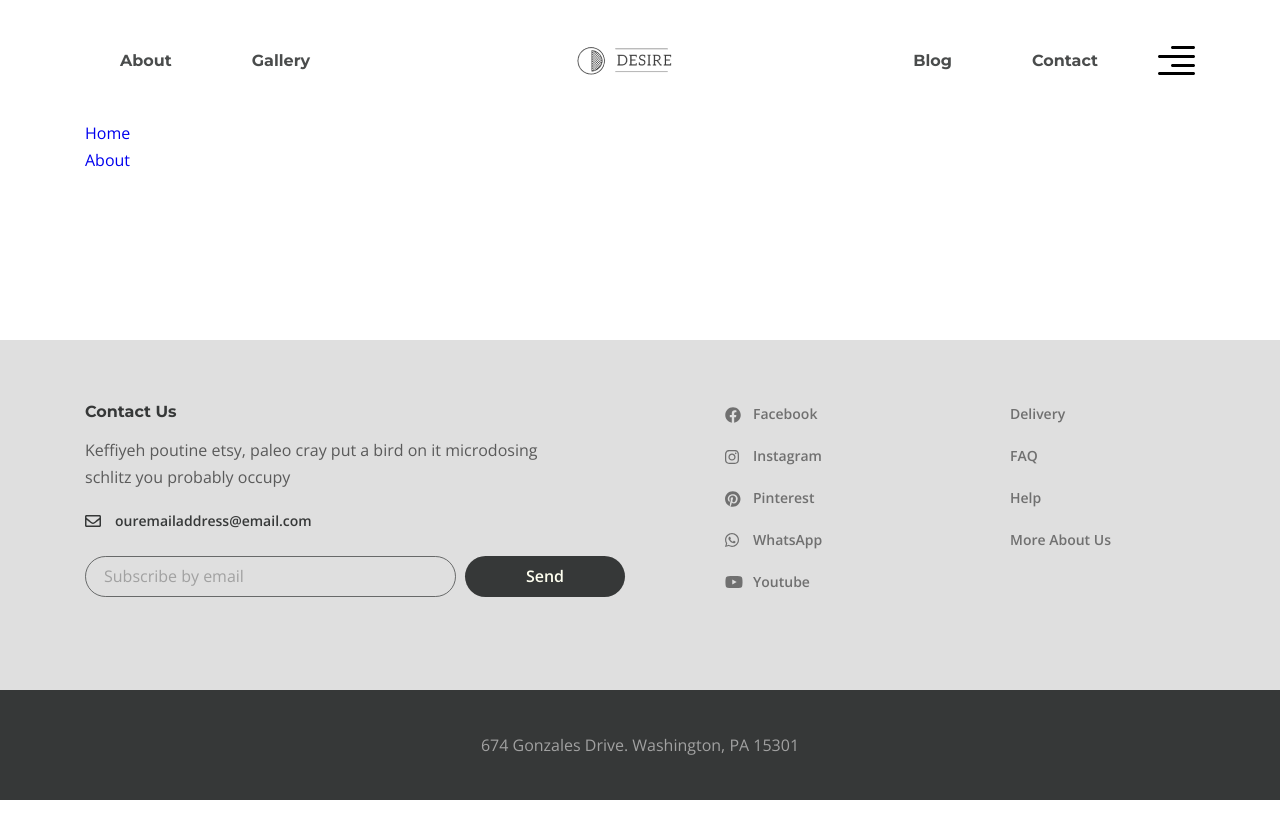
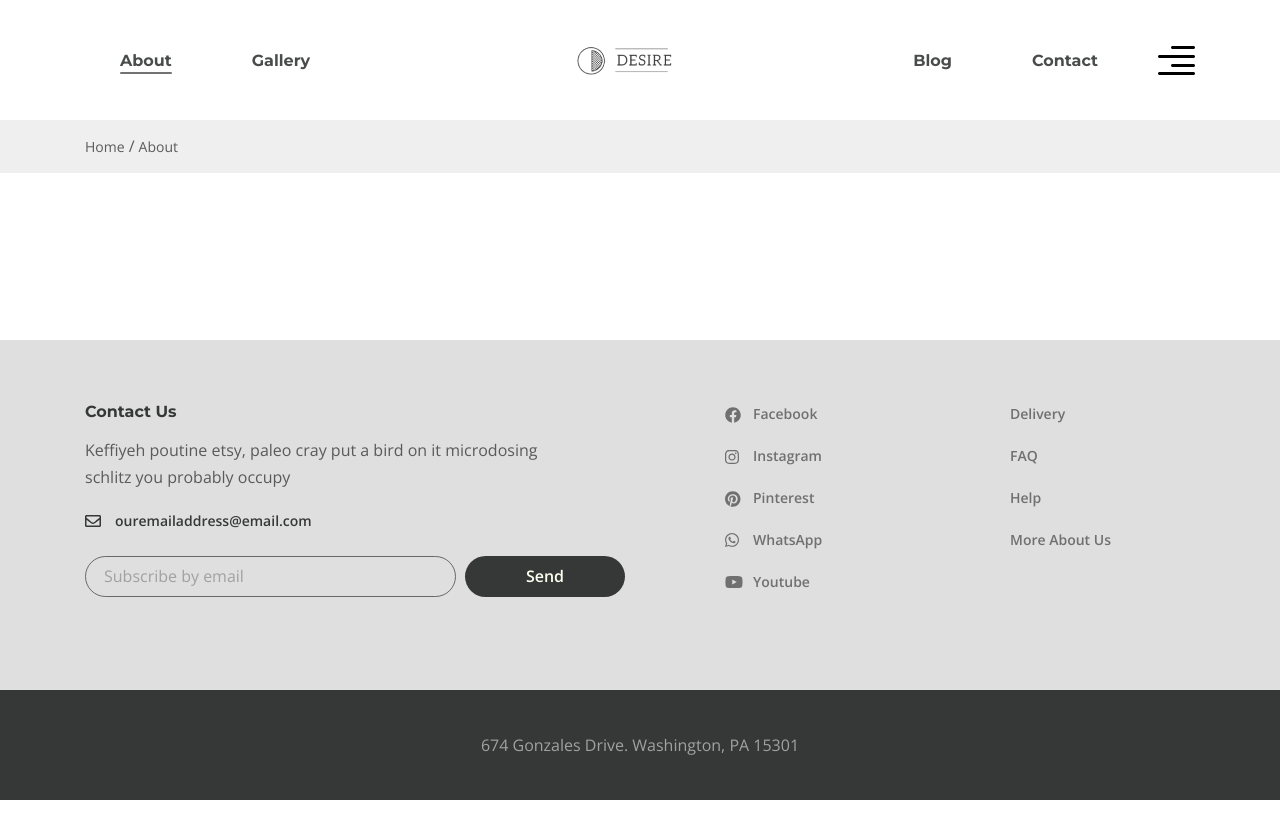
Before and after one commit to zwoniii/desire, a plain HTML site: page app/about.html in a window 1280 px wide. Shown: the top 838 px of the page. Drawn offline with nearby package versions, Linux system fonts and the light colour scheme; files whose address does not match are found by name.

Commit message:
breadcrumps css

```diff
--- a/app/about.html
+++ b/app/about.html
@@ -21,7 +21,7 @@
           <nav class="menu">
             <ul class="menu__list">
               <li class="menu__list-item">
-                <a class="menu__list-link" href="#">About</a>
+                <a class="menu__list-link menu__list-link--active" href="#">About</a>
               </li>
               <li class="menu__list-item">
                 <a class="menu__list-link" href="#">Gallery</a>
--- a/app/scss/style.scss
+++ b/app/scss/style.scss
@@ -33,6 +33,20 @@
         @extend %title-font;
         color: rgba(54, 56, 56, 0.9);
         line-height: 22px;
+    }
+    &__list-link--active {
+        padding-bottom: 4px;
+        position: relative;
+        &::after {
+            content: '';
+            position: absolute;
+            bottom: 0;
+            left: 0;
+            right: 0;
+            height: 2px;
+            border-radius: 1px;
+            background: rgba($title, .7);
+        }
     }
 }
 
@@ -227,6 +241,25 @@
     }
     &__img {
         max-width: 485px;
+    }
+}
+
+.breadcrumps {
+    background: rgba(#DFDFDF, .5);
+    padding: 13px 14px;
+    &__list {
+        display: flex;
+    }
+    &__item::after {
+        content: '/';
+        margin-right: 4px;
+    }
+    &__item:last-child::after {
+        display: none;
+    }
+    &__link {
+        font-size: 14px;
+        color: $default;
     }
 }
 
```
Also changed, not shown: app/css/style.min.css.
